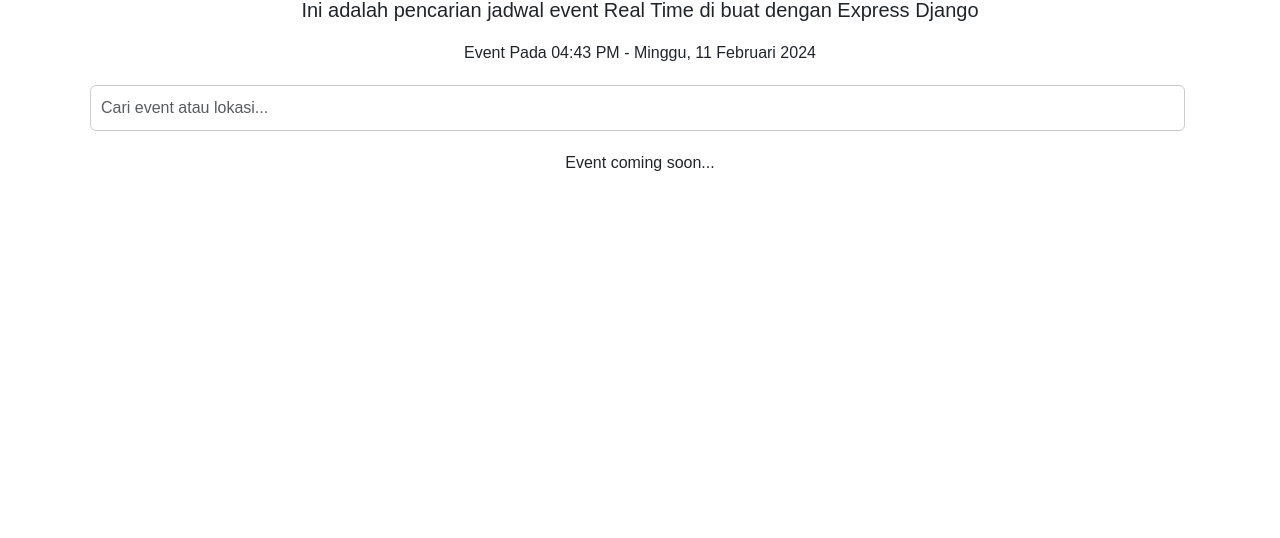
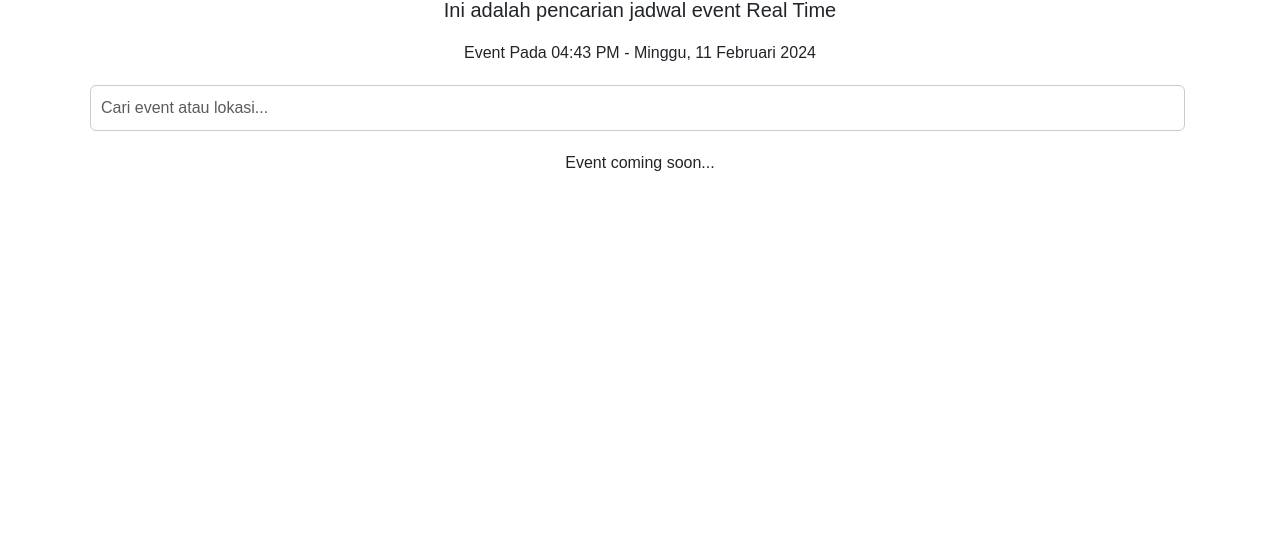
Before and after one commit to shironimeeid/YNNA, a plain HTML site: page index.html in a window 1280 px wide. Shown: the part 262-800 px from the top of the page. Drawn offline with nearby package versions, Linux system fonts and the light colour scheme; no server answers.

Commit message:
Update index.html

```diff
--- a/index.html
+++ b/index.html
@@ -31,7 +31,7 @@
     </div>
     <div class="container mt-5">
         <h1 class="display-4">Selamat Datang di YNNA</h1>
-        <p class="lead">Ini adalah pencarian jadwal event Real Time di buat dengan Express Django</p>
+        <p class="lead">Ini adalah pencarian jadwal event Real Time</p>
         <div id="datetime"></div>
         <div id="search-container" class="input-group mb-3">
             <input type="text" id="search-input" class="form-control" placeholder="Cari event atau lokasi...">
```
